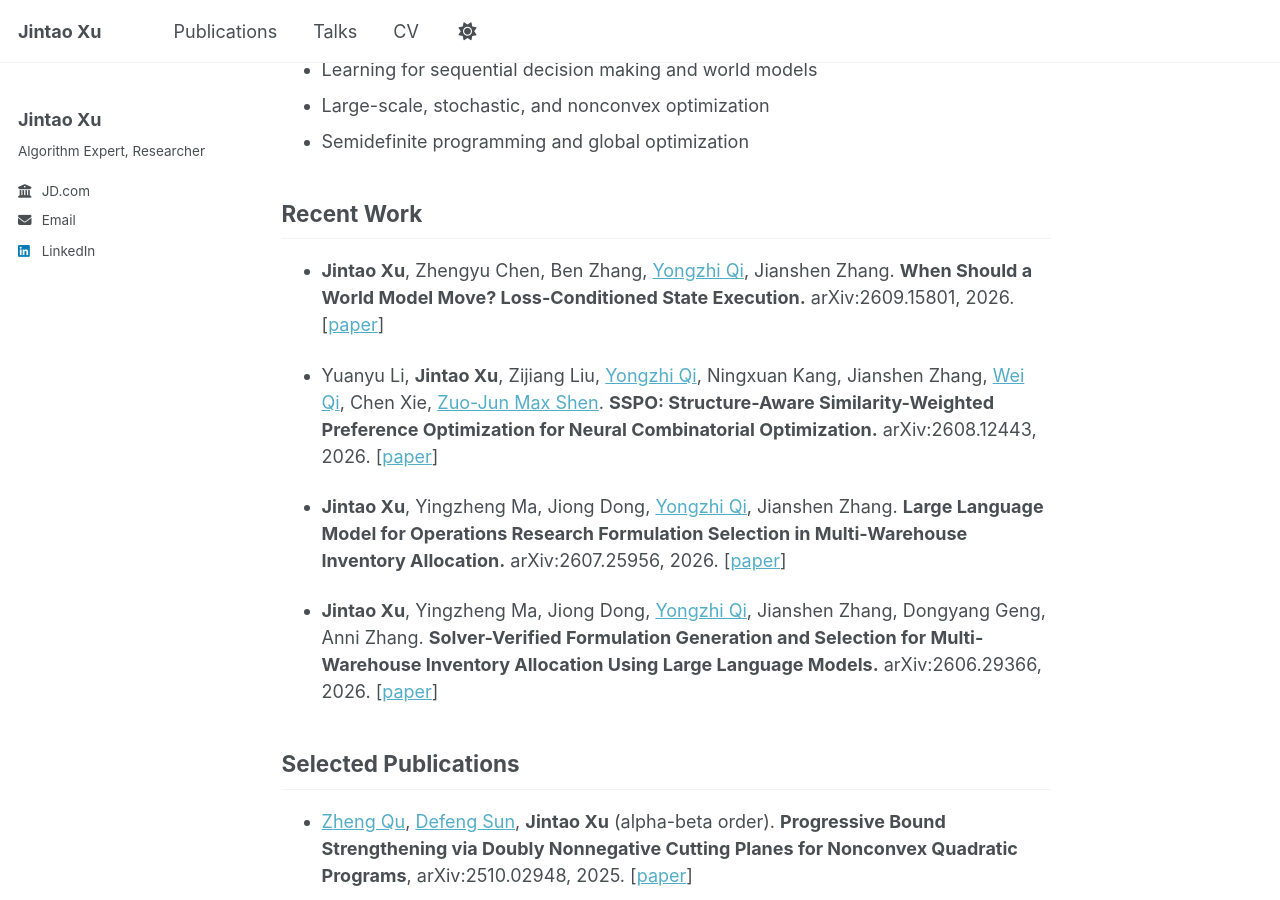
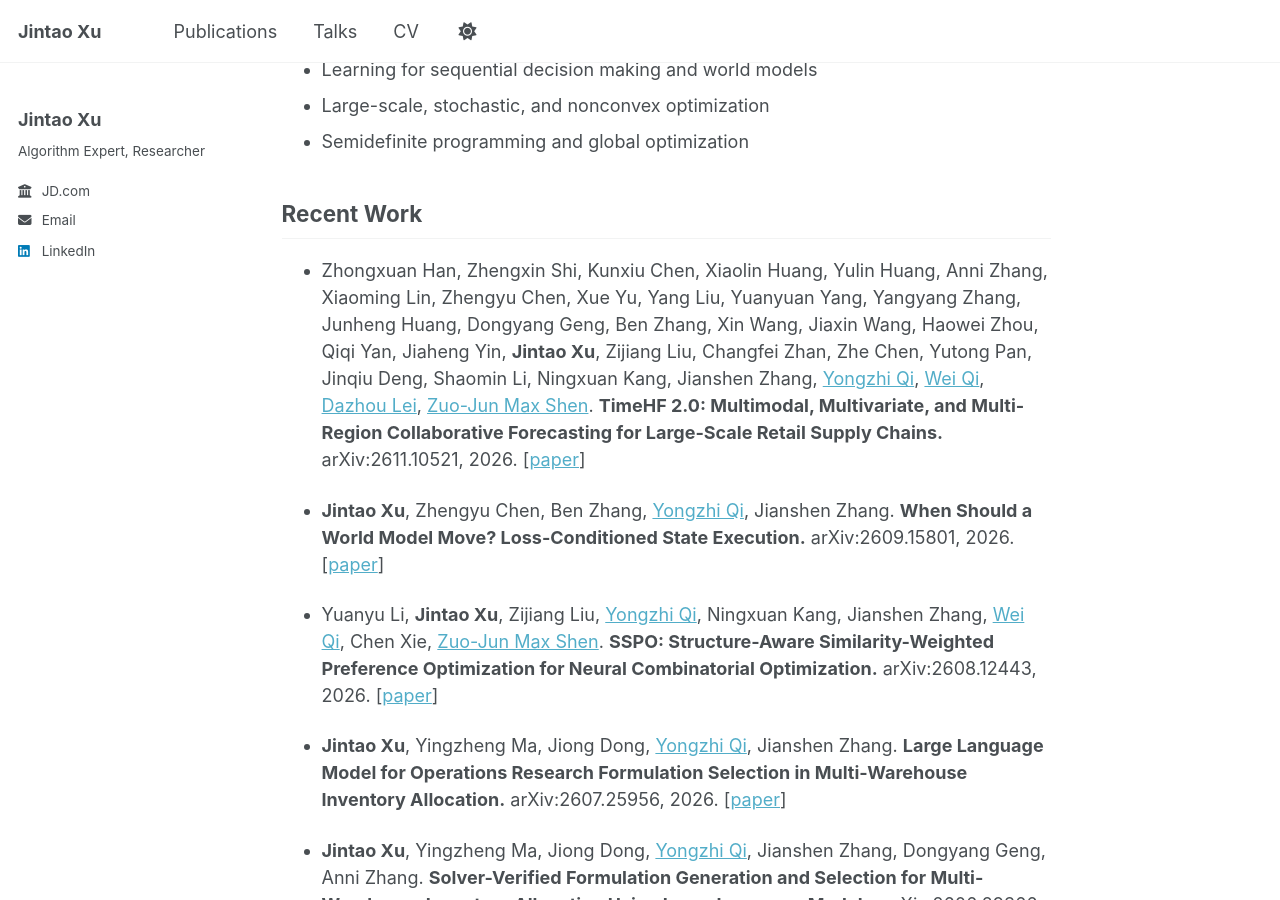
Before and after one commit to JintaoXuMath/JintaoXuMath.github.io, a Jekyll site: the page built from _pages/cv.md, in a window 1280 px wide and 900 px high, scrolled down 994 px. Built offline with Jekyll 4.4.1, drawn with Linux system fonts in a browser that asks for light colours.

Commit message:
Add recent work and publications to CV

```diff
--- a/_pages/cv.md
+++ b/_pages/cv.md
@@ -39,6 +39,8 @@ Supervised by [Prof. Wenxun Xing](https://math.tsinghua.edu.cn/mathen/info/1312/
 - Semidefinite programming and global optimization
 
 ## Recent Work
+
+- Zhongxuan Han, Zhengxin Shi, Kunxiu Chen, Xiaolin Huang, Yulin Huang, Anni Zhang, Xiaoming Lin, Zhengyu Chen, Xue Yu, Yang Liu, Yuanyuan Yang, Yangyang Zhang, Junheng Huang, Dongyang Geng, Ben Zhang, Xin Wang, Jiaxin Wang, Haowei Zhou, Qiqi Yan, Jiaheng Yin, **Jintao Xu**, Zijiang Liu, Changfei Zhan, Zhe Chen, Yutong Pan, Jinqiu Deng, Shaomin Li, Ningxuan Kang, Jianshen Zhang, [Yongzhi Qi](https://qi-yongzhi.github.io/), [Wei Qi](https://wei-qi-home.github.io/), [Dazhou Lei](https://dazhoulei.github.io/), [Zuo-Jun Max Shen](https://zj-maxshen.github.io/). **TimeHF 2.0: Multimodal, Multivariate, and Multi-Region Collaborative Forecasting for Large-Scale Retail Supply Chains.** 	arXiv:2611.10521, 2026. [[paper](https://arxiv.org/abs/2611.10521)]
 
 - **Jintao Xu**, Zhengyu Chen, Ben Zhang, [Yongzhi Qi](https://qi-yongzhi.github.io/), Jianshen Zhang. **When Should a World Model Move? Loss-Conditioned State Execution.** arXiv:2609.15801, 2026. [[paper](https://arxiv.org/abs/2609.15801)]
 
```
